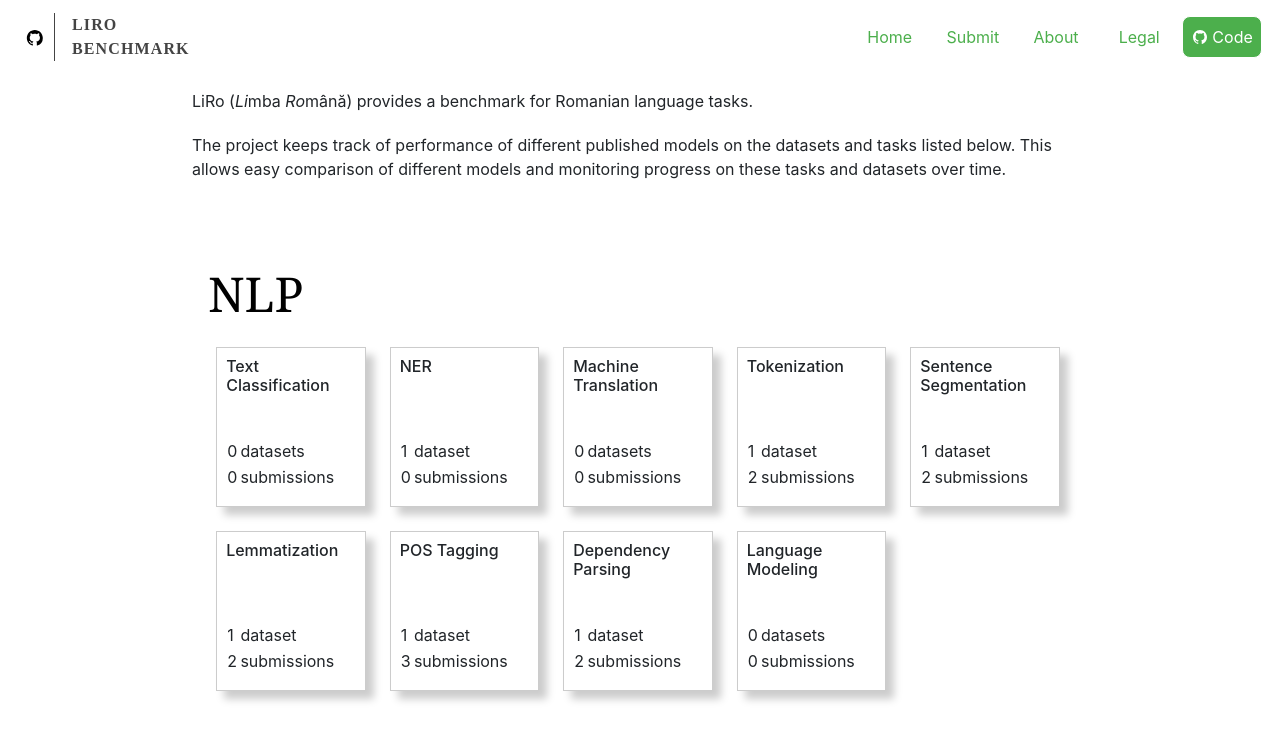
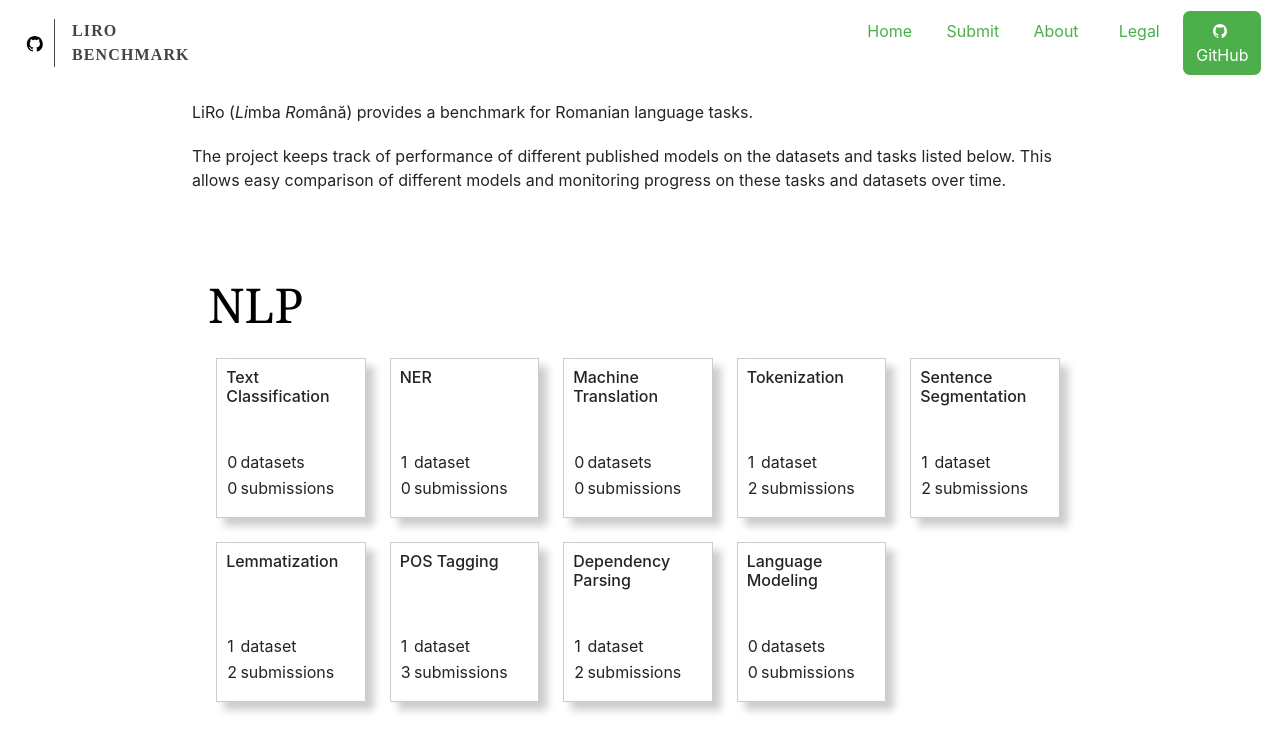
Before and after one commit to LiroBenchmark/LiroBenchmark.github.io, a React (Create React App) app: page / in a window 1280 px wide. Shown: the top 752 px of the page. Built offline with nearby package versions, Linux system fonts and the light colour scheme.

Commit message:
Renamed Code menu button to GitHub

```diff
--- a/src/Components/Header.js
+++ b/src/Components/Header.js
@@ -29,7 +29,7 @@ const Header = () => (
         rel="noopener noreferrer"
       >
         <CodeIcon />
-        <span>Code</span>
+        <span>GitHub</span>
       </Nav.Link>
     </Nav>
   </Navbar>
```
